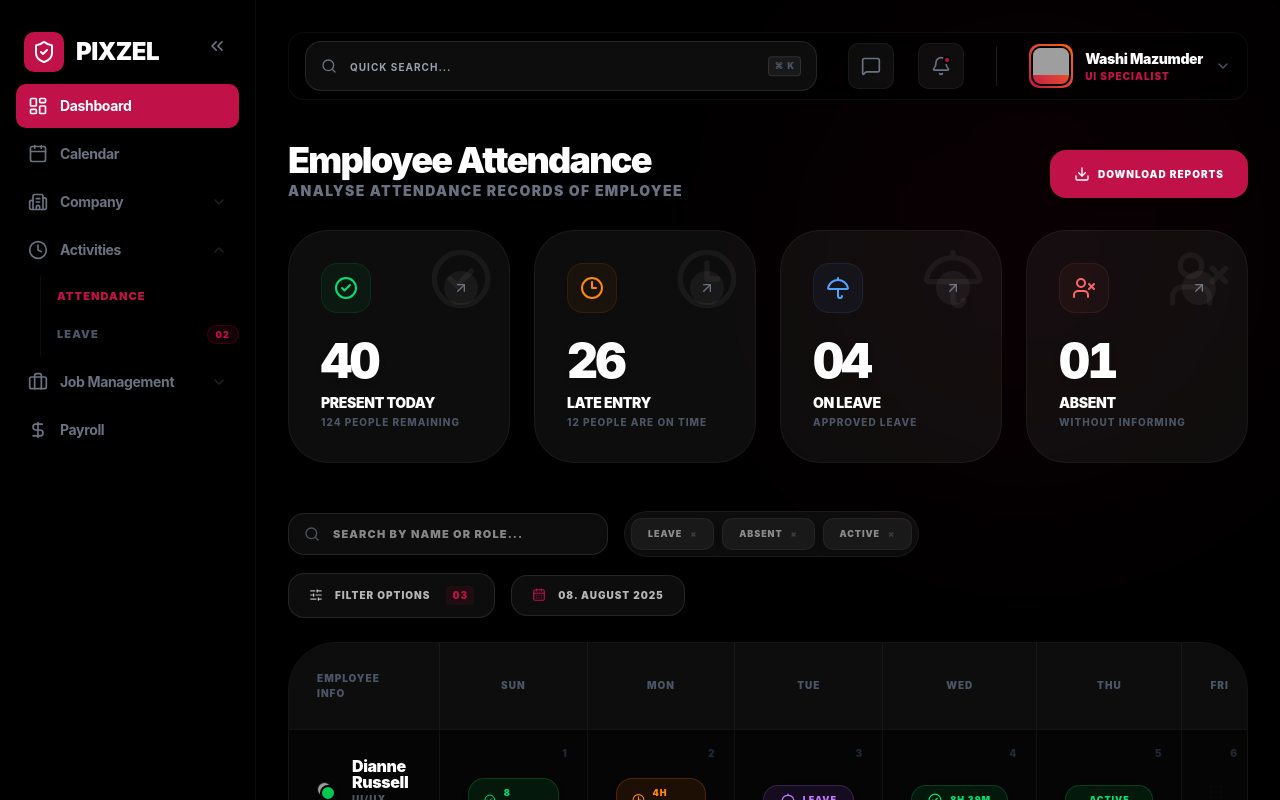
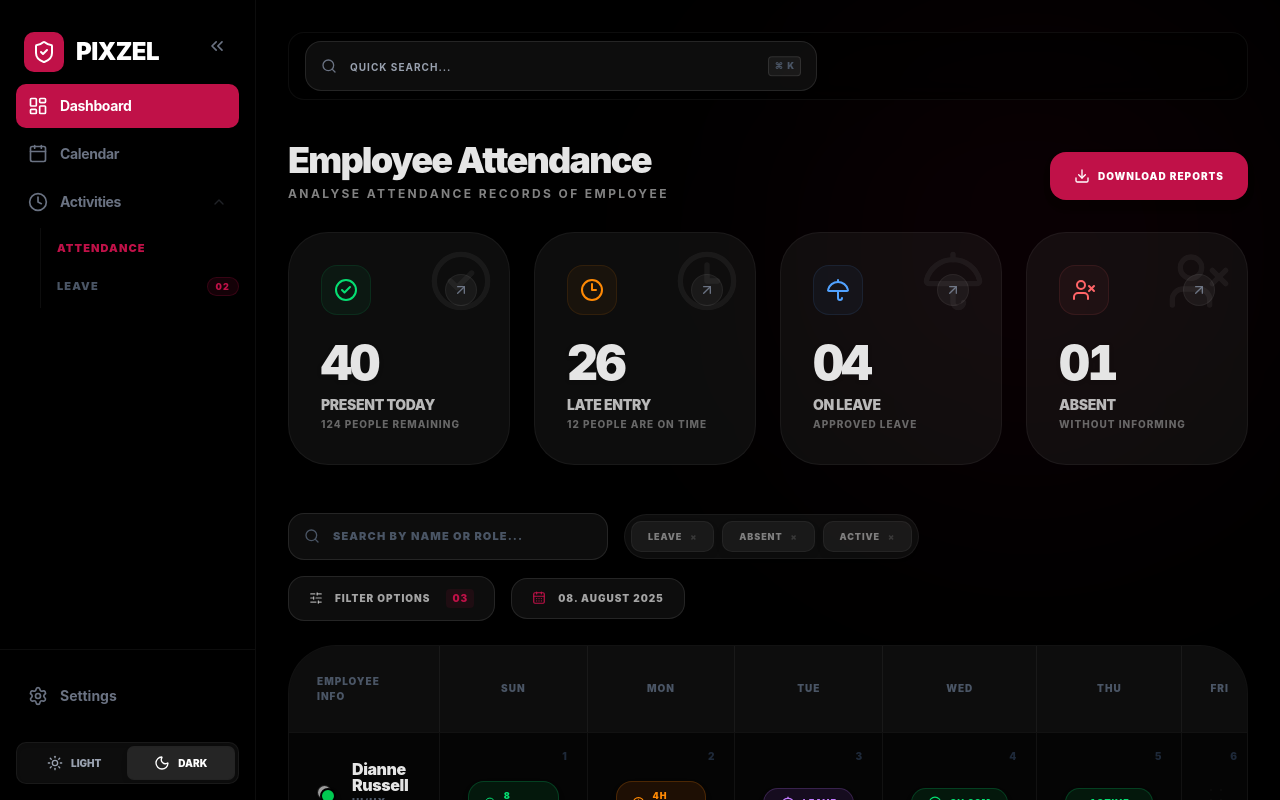
Before and after one commit to anthonyc-dev/pixzel-digital-attendance-with-advance-features, a Next.js app: page /employee/employeeDashboard in a window 1280 px wide. Shown: the top 800 px of the page. Built offline with nearby package versions, Linux system fonts and the light colour scheme; grey boxes are pictures that could not be loaded.

Commit message:
ga modify sa mga changes

```diff
--- a/app/employee/employeeDashboard/page.tsx
+++ b/app/employee/employeeDashboard/page.tsx
@@ -65,15 +65,15 @@ const employees = [
 const EmployeeDashboard = () => {
     return (
         <Layout>
-            <div className="flex flex-col gap-8 w-full max-w-7xl animate-in fade-in slide-in-from-bottom duration-700">
+            <div className="flex flex-col gap-8 w-full max-w-7xl animate-in fade-in duration-500 ease-out pb-10">
 
                 {/* Page Title */}
                 <header className="flex items-end justify-between">
-                    <div className="space-y-1">
-                        <h1 className="text-4xl font-black tracking-tighter text-white">Employee Attendance</h1>
-                        <p className="text-gray-500 text-sm font-black uppercase tracking-widest leading-none">Analyse attendance records of employee</p>
+                    <div className="space-y-2">
+                        <h1 className="text-4xl font-black tracking-tighter text-foreground">Employee Attendance</h1>
+                        <p className="text-muted-foreground text-xs font-bold uppercase tracking-[0.2em] leading-none opacity-80">Analyse attendance records of employee</p>
                     </div>
-                    <button className="flex items-center gap-2 px-6 py-4 bg-secondary text-white rounded-2xl font-black uppercase tracking-widest text-[10px] shadow-2xl shadow-secondary/30 hover:scale-[1.03] active:scale-[0.97] transition-all">
+                    <button className="flex items-center gap-2 px-6 py-4 bg-secondary text-white rounded-2xl font-black uppercase tracking-widest text-[10px] shadow-xl shadow-secondary/20 hover:scale-[1.03] active:scale-[0.97] transition-all">
                         <Download className="w-4 h-4" />
                         <span>Download Reports</span>
                     </button>
@@ -82,8 +82,11 @@ const EmployeeDashboard = () => {
                 {/* Stats Grid */}
                 <section className="grid grid-cols-1 sm:grid-cols-2 lg:grid-cols-4 gap-6">
                     {stats.map((stat) => (
-                        <div key={stat.title} className={cn("p-8 bg-white/5 border border-white/5 rounded-[2.5rem] hover:border-white/10 hover:bg-white/[0.08] hover:shadow-2xl hover:shadow-black transition-all group flex flex-col gap-6 relative overflow-hidden")}>
-                            <div className="absolute top-0 right-0 p-4 opacity-5 group-hover:opacity-10 transition-opacity">
+                        <div key={stat.title} className={cn(
+                            "p-8 rounded-[2.5rem] transition-all group flex flex-col gap-6 relative overflow-hidden",
+                            "bg-white dark:bg-white/5 border border-gray-100 dark:border-white/5 shadow-sm hover:shadow-xl dark:shadow-none dark:hover:bg-white/[0.08]"
+                        )}>
+                            <div className="absolute top-0 right-0 p-4 opacity-[0.03] group-hover:opacity-[0.08] dark:opacity-5 dark:group-hover:opacity-10 transition-opacity">
                                 <stat.icon className="w-16 h-16" />
                             </div>
 
@@ -91,14 +94,14 @@ const EmployeeDashboard = () => {
                                 <div className={cn("p-3 rounded-2xl", stat.bgColor, stat.borderColor, "border")}>
                                     <stat.icon className={cn("w-6 h-6", stat.iconColor)} />
                                 </div>
-                                <div className="w-8 h-8 rounded-full bg-white/5 flex items-center justify-center text-gray-500 hover:text-white transition-colors cursor-pointer ring-1 ring-white/5">
+                                <div className="w-8 h-8 rounded-full bg-gray-50 dark:bg-white/5 flex items-center justify-center text-gray-400 dark:text-gray-500 hover:text-black dark:hover:text-white transition-colors cursor-pointer border border-gray-100 dark:border-white/5">
                                     <ArrowUpRight className="w-4 h-4" />
                                 </div>
                             </div>
                             <div className="z-10 relative">
-                                <div className="text-5xl font-black text-white mb-2 tracking-tighter tabular-nums drop-shadow-md">{stat.value}</div>
-                                <div className="text-sm font-black text-white group-hover:text-secondary transition-colors tracking-tight uppercase">{stat.title}</div>
-                                <div className="text-[10px] text-gray-600 font-extrabold uppercase tracking-widest mt-0.5">{stat.sub}</div>
+                                <div className="text-5xl font-black text-foreground mb-2 tracking-tighter tabular-nums drop-shadow-sm">{stat.value}</div>
+                                <div className="text-sm font-black text-foreground/80 group-hover:text-secondary transition-colors tracking-tight uppercase">{stat.title}</div>
+                                <div className="text-[10px] text-muted-foreground/60 font-extrabold uppercase tracking-widest mt-0.5">{stat.sub}</div>
                             </div>
                         </div>
                     ))}
@@ -110,16 +113,16 @@ const EmployeeDashboard = () => {
                     <div className="flex flex-wrap items-center justify-between gap-4">
                         <div className="flex items-center gap-4">
                             <div className="relative group">
-                                <Search className="absolute left-4 top-1/2 -translate-y-1/2 w-4 h-4 text-gray-600" />
+                                <Search className="absolute left-4 top-1/2 -translate-y-1/2 w-4 h-4 text-gray-400 dark:text-gray-600" />
                                 <input
                                     type="text"
                                     placeholder="Search by name or role..."
-                                    className="bg-white/5 border border-white/10 rounded-2xl py-3 pl-11 pr-5 text-[11px] uppercase tracking-widest font-black text-white focus:ring-1 focus:ring-secondary/40 focus:border-secondary/40 transition-all w-80 shadow-inner"
+                                    className="bg-white dark:bg-white/5 border border-gray-200 dark:border-white/10 rounded-2xl py-3.5 pl-11 pr-5 text-[11px] uppercase tracking-widest font-black text-foreground placeholder:text-gray-400 dark:placeholder:text-gray-600 focus:ring-2 focus:ring-secondary/20 focus:border-secondary/40 transition-all w-80 shadow-sm"
                                 />
                             </div>
-                            <div className="flex items-center gap-2 p-1.5 bg-white/5 border border-white/5 rounded-[1.5rem]">
+                            <div className="flex items-center gap-2 p-1.5 bg-gray-50 dark:bg-white/5 border border-gray-100 dark:border-white/5 rounded-[1.5rem]">
                                 {['Leave', 'Absent', 'Active'].map(f => (
-                                    <span key={f} className="px-4 py-2 bg-white/5 text-[9px] font-black text-white/50 uppercase tracking-widest rounded-xl shadow-sm border border-white/5 flex items-center gap-2 hover:bg-white/[0.08] hover:text-white cursor-pointer transition-all">
+                                    <span key={f} className="px-4 py-2 bg-white dark:bg-white/5 text-[9px] font-black text-foreground/50 uppercase tracking-widest rounded-xl shadow-sm border border-gray-100 dark:border-white/5 flex items-center gap-2 hover:bg-gray-100 dark:hover:bg-white/[0.08] hover:text-foreground cursor-pointer transition-all">
                                         {f} <span className="opacity-30">×</span>
                                     </span>
                                 ))}
@@ -127,11 +130,11 @@ const EmployeeDashboard = () => {
                         </div>
 
                         <div className="flex items-center gap-4">
-                            <button className="flex items-center gap-3 px-5 py-3 bg-white/5 border border-white/10 rounded-2xl text-[10px] font-black uppercase tracking-widest text-white/70 hover:bg-white/10 hover:text-white hover:border-white/20 transition-all shadow-xl group">
+                            <button className="flex items-center gap-3 px-5 py-3 bg-white dark:bg-white/5 border border-gray-200 dark:border-white/10 rounded-2xl text-[10px] font-black uppercase tracking-widest text-foreground/70 hover:bg-gray-50 dark:hover:bg-white/10 hover:text-foreground transition-all shadow-sm group">
                                 <SlidersHorizontal className="w-3.5 h-3.5 group-hover:rotate-180 transition-transform duration-500" />
                                 Filter Options <span className="text-secondary ml-1 bg-secondary/10 px-1.5 py-0.5 rounded">03</span>
                             </button>
-                            <button className="flex items-center gap-3 px-5 py-3 bg-white/5 border border-white/10 rounded-2xl text-[10px] font-black uppercase tracking-widest text-white/70 hover:bg-white/10 hover:text-white hover:border-white/20 transition-all shadow-xl">
+                            <button className="flex items-center gap-3 px-5 py-3 bg-white dark:bg-white/5 border border-gray-200 dark:border-white/10 rounded-2xl text-[10px] font-black uppercase tracking-widest text-foreground/70 hover:bg-gray-50 dark:hover:bg-white/10 hover:text-foreground transition-all shadow-sm">
                                 <CalendarDays className="w-3.5 h-3.5 text-secondary" />
                                 08. August 2025
                             </button>
@@ -139,41 +142,41 @@ const EmployeeDashboard = () => {
                     </div>
 
                     {/* Attendance Table Panel */}
-                    <div className="w-full bg-white/[0.02] border border-white/5 rounded-[3rem] overflow-hidden shadow-2xl backdrop-blur-3xl">
+                    <div className="w-full bg-white dark:bg-white/[0.02] border border-gray-100 dark:border-white/5 rounded-[3rem] overflow-hidden shadow-xl dark:shadow-2xl">
                         <table className="w-full text-left border-collapse">
                             <thead>
-                                <tr className="bg-white/[0.03] border-b border-white/5">
-                                    <th className="p-7 text-[10px] font-black uppercase tracking-widest text-gray-600 w-80">Employee Info</th>
+                                <tr className="bg-gray-50 dark:bg-white/[0.03] border-b border-gray-100 dark:border-white/5">
+                                    <th className="p-7 text-[10px] font-black uppercase tracking-widest text-gray-400 dark:text-gray-600 w-80">Employee Info</th>
                                     {['Sun', 'Mon', 'Tue', 'Wed', 'Thu', 'Fri', 'Sat'].map(day => (
-                                        <th key={day} className="p-7 text-[10px] font-black uppercase tracking-widest text-gray-600 border-l border-white/5 text-center">{day}</th>
+                                        <th key={day} className="p-7 text-[10px] font-black uppercase tracking-widest text-gray-400 dark:text-gray-600 border-l border-gray-100 dark:border-white/5 text-center">{day}</th>
                                     ))}
                                 </tr>
                             </thead>
-                            <tbody className="divide-y divide-white/5">
+                            <tbody className="divide-y divide-gray-100 dark:divide-white/5">
                                 {employees.map((emp, i) => (
-                                    <tr key={emp.name} className="group hover:bg-white/[0.03] transition-all">
+                                    <tr key={emp.name} className="group hover:bg-gray-50 dark:hover:bg-white/[0.03] transition-all">
                                         <td className="p-7">
                                             <div className="flex items-center gap-5">
                                                 <div className="relative">
-                                                    <Image src={emp.avatar} alt={emp.name} width={50} height={50} className="rounded-2xl grayscale group-hover:grayscale-0 transition-all duration-500 border border-white/10 shadow-lg group-hover:shadow-secondary/20" />
-                                                    <div className="absolute -bottom-1 -right-1 w-4 h-4 bg-green-500 border-2 border-black rounded-full shadow-sm" />
+                                                    <Image src={emp.avatar} alt={emp.name} width={50} height={50} className="rounded-2xl grayscale group-hover:grayscale-0 transition-all duration-500 border border-gray-100 dark:border-white/10 shadow-lg group-hover:shadow-secondary/20" />
+                                                    <div className="absolute -bottom-1 -right-1 w-4 h-4 bg-green-500 border-2 border-white dark:border-black rounded-full shadow-sm" />
                                                 </div>
                                                 <div className="flex flex-col gap-0.5">
-                                                    <span className="text-base font-black text-white leading-none tracking-tight group-hover:text-secondary transition-colors">{emp.name}</span>
-                                                    <span className="text-[10px] font-black text-gray-600 uppercase tracking-widest">{emp.role}</span>
+                                                    <span className="text-base font-black text-foreground leading-none tracking-tight group-hover:text-secondary transition-colors">{emp.name}</span>
+                                                    <span className="text-[10px] font-black text-gray-400 dark:text-gray-600 uppercase tracking-widest">{emp.role}</span>
                                                 </div>
                                             </div>
                                         </td>
                                         {emp.attendance.map((att, j) => (
-                                            <td key={j} className="p-7 border-l border-white/5 relative group/cell">
-                                                <span className="absolute top-4 right-5 text-[10px] font-black text-gray-800 group-hover/cell:text-gray-600 transition-colors">{1 + j + (i * 2) % 31}</span>
+                                            <td key={j} className="p-7 border-l border-gray-100 dark:border-white/5 relative group/cell">
+                                                <span className="absolute top-4 right-5 text-[10px] font-black text-gray-200 dark:text-gray-800 group-hover/cell:text-gray-400 dark:group-hover/cell:text-gray-600 transition-colors">{1 + j + (i * 2) % 31}</span>
                                                 {att.status !== 'empty' ? (
                                                     <div className={cn(
                                                         "mt-5 mx-auto flex items-center justify-center gap-2 px-4 py-2 rounded-2xl text-[9px] font-black uppercase tracking-widest transition-all shadow-sm ring-1 ring-inset",
-                                                        att.status === 'active' && "bg-green-500/10 text-green-400 ring-green-400/20",
-                                                        att.status === 'late' && "bg-orange-500/10 text-orange-400 ring-orange-400/20",
-                                                        att.status === 'leave' && "bg-purple-500/10 text-purple-400 ring-purple-400/20",
-                                                        att.status === 'absent' && "bg-red-500/10 text-red-400 ring-red-400/20"
+                                                        att.status === 'active' && "bg-green-500/10 text-green-600 dark:text-green-400 ring-green-600/20 dark:ring-green-400/20",
+                                                        att.status === 'late' && "bg-orange-500/10 text-orange-600 dark:text-orange-400 ring-orange-600/20 dark:ring-orange-400/20",
+                                                        att.status === 'leave' && "bg-purple-500/10 text-purple-600 dark:text-purple-400 ring-purple-600/20 dark:ring-purple-400/20",
+                                                        att.status === 'absent' && "bg-red-500/10 text-red-600 dark:text-red-400 ring-red-600/20 dark:ring-red-400/20"
                                                     )}>
                                                         {att.icon === 'check' && <CheckCircle2 className="w-3.5 h-3.5" />}
                                                         {att.icon === 'clock' && <Clock3 className="w-3.5 h-3.5" />}
@@ -182,7 +185,7 @@ const EmployeeDashboard = () => {
                                                         {att.hours}
                                                     </div>
                                                 ) : (
-                                                    <div className="mt-5 h-[28px] w-full bg-[radial-gradient(circle_at_1px_1px,_rgba(255,255,255,0.02)_1px,_transparent_0)] bg-[size:10px_10px]" />
+                                                    <div className="mt-5 h-[28px] w-full bg-[radial-gradient(circle_at_1px_1px,_rgba(0,0,0,0.05)_1px,_transparent_0)] dark:bg-[radial-gradient(circle_at_1px_1px,_rgba(255,255,255,0.02)_1px,_transparent_0)] bg-[size:10px_10px]" />
                                                 )}
                                             </td>
                                         ))}
--- a/app/employee/employeeHome/page.tsx
+++ b/app/employee/employeeHome/page.tsx
@@ -39,7 +39,7 @@ const weeks: { id: string; date: string; events: CalendarEvent[] }[] = [
 const EmployeeHome = () => {
   return (
     <Layout>
-      <div className="flex flex-col gap-8 w-full max-w-7xl animate-in fade-in slide-in-from-bottom duration-700">
+      <div className="flex flex-col gap-8 w-full max-w-7xl animate-in fade-in duration-500 ease-out">
 
         {/* Top Controls Palette */}
         <div className="flex flex-wrap items-center justify-between gap-6">
--- a/app/layout.tsx
+++ b/app/layout.tsx
@@ -25,9 +25,10 @@ export default function RootLayout({
   return (
     <html
       lang="en"
-      className={`${geistSans.variable} ${geistMono.variable} h-full antialiased`}
+      className={`${geistSans.variable} ${geistMono.variable} h-full antialiased dark`}
+      style={{ colorScheme: 'dark' }}
     >
-      <body className="min-h-full flex flex-col">{children}</body>
+      <body className="min-h-full flex flex-col bg-black text-white">{children}</body>
     </html>
   );
 }
--- a/components/AppSidebar.tsx
+++ b/components/AppSidebar.tsx
@@ -4,18 +4,11 @@ import React, { useState, useEffect } from 'react';
 import Link from 'next/link';
 import { usePathname, useRouter } from 'next/navigation';
 import {
-  BarChart3,
   Calendar,
-  Building2,
   Clock,
-  Briefcase,
-  DollarSign,
   Settings,
-  PlusCircle,
-  ChevronRight,
   ChevronDown,
   LayoutDashboard,
-  LogOut,
   Moon,
   Sun,
   ShieldCheck,
@@ -35,7 +28,6 @@ interface NavItem {
 const sidebarItems: NavItem[] = [
   { name: 'Dashboard', icon: LayoutDashboard, href: '/employee/employeeDashboard' },
   { name: 'Calendar', icon: Calendar, href: '/employee/employeeHome' },
-  { name: 'Company', icon: Building2, href: '#', hasSub: true, subItems: [{ name: 'Profile', href: '#' }, { name: 'Team', href: '#' }] },
   {
     name: 'Activities',
     icon: Clock,
@@ -46,13 +38,10 @@ const sidebarItems: NavItem[] = [
       { name: 'Leave', href: '#', badge: '02' }
     ]
   },
-  { name: 'Job Management', icon: Briefcase, href: '#', hasSub: true, subItems: [{ name: 'Openings', href: '#' }] },
-  { name: 'Payroll', icon: DollarSign, href: '#' },
 ];
 
 const bottomItems = [
   { name: 'Settings', icon: Settings, href: '#' },
-  { name: 'Integration', icon: PlusCircle, href: '#' },
 ];
 
 const AppSidebar = ({ isCollapsed, setIsCollapsed }: { isCollapsed: boolean, setIsCollapsed: (v: boolean) => void }) => {
@@ -91,7 +80,7 @@ const AppSidebar = ({ isCollapsed, setIsCollapsed }: { isCollapsed: boolean, set
 
   return (
     <aside className={cn(
-      "min-h-screen bg-white dark:bg-black border-r border-gray-100 dark:border-white/5 flex flex-col transition-all duration-500 ease-in-out relative font-sans overflow-visible",
+      "h-screen bg-white dark:bg-black border-r border-gray-100 dark:border-white/5 flex flex-col transition-all duration-500 ease-in-out relative font-sans overflow-hidden",
       isCollapsed ? "w-20" : "w-64"
     )}>
 
@@ -127,7 +116,7 @@ const AppSidebar = ({ isCollapsed, setIsCollapsed }: { isCollapsed: boolean, set
       </div>
 
       {/* Main Navigation */}
-      <nav className="flex-1 space-y-1 px-4 overflow-y-auto no-scrollbar">
+      <nav className="flex-1 min-h-0 space-y-1 px-4 overflow-y-auto no-scrollbar">
         {sidebarItems.map((item) => {
           const isMenuOpen = openMenus.includes(item.name);
           const isActive = pathname === item.href;
@@ -193,7 +182,7 @@ const AppSidebar = ({ isCollapsed, setIsCollapsed }: { isCollapsed: boolean, set
       </nav>
 
       {/* Bottom Section */}
-      <div className={cn("mt-auto space-y-6 p-4 pt-6 border-t border-gray-100 dark:border-white/5", isCollapsed && "px-0 items-center")}>
+      <div className={cn("mt-auto shrink-0 space-y-6 p-4 pt-6 border-t border-gray-100 dark:border-white/5 bg-white dark:bg-black", isCollapsed && "px-0 items-center")}>
         <div className="space-y-1">
           {bottomItems.map((item) => (
             <button key={item.name} className={cn("w-full flex items-center gap-3 p-3 text-sm font-bold text-gray-400 dark:text-gray-500 hover:text-primary dark:hover:text-white transition-all rounded-xl", isCollapsed && "justify-center px-0")}>
--- a/components/Layout.tsx
+++ b/components/Layout.tsx
@@ -10,11 +10,11 @@ const Layout = ({ children }: { children: React.ReactNode }) => {
   const [isCollapsed, setIsCollapsed] = useState(false);
 
   return (
-    <div className="flex bg-white dark:bg-black min-h-screen text-primary dark:text-white font-sans transition-colors duration-500 selection:bg-secondary/40">
+    <div className="flex bg-white dark:bg-black h-screen overflow-hidden text-primary dark:text-white font-sans transition-colors duration-500 selection:bg-secondary/40">
       <AppSidebar isCollapsed={isCollapsed} setIsCollapsed={setIsCollapsed} />
 
       <main className={cn(
-        "flex-1 flex flex-col p-8 overflow-y-auto relative transition-all duration-500",
+        "flex-1 flex flex-col p-8 overflow-y-auto relative transition-all duration-500 min-h-0",
         isCollapsed ? "ml-0" : "ml-0" // flex-1 handles it, no margin needed
       )}>
         {/* Decorative Background Elements */}
@@ -34,31 +34,6 @@ const Layout = ({ children }: { children: React.ReactNode }) => {
               className="w-full bg-gray-50 dark:bg-white/5 border border-gray-200 dark:border-white/10 rounded-2xl py-3.5 pl-11 pr-4 focus:outline-none focus:ring-2 focus:ring-secondary/20 focus:border-secondary/40 transition-all text-sm font-bold text-primary dark:text-white placeholder:text-gray-400 placeholder:uppercase placeholder:tracking-widest placeholder:text-[10px]"
             />
           </div>
-
-          <div className="flex items-center gap-6 ml-6">
-            <button className="p-3 bg-gray-50 dark:bg-white/5 text-gray-500 border border-gray-100 dark:border-white/5 rounded-xl hover:bg-gray-100 dark:hover:bg-white/10 hover:text-primary dark:hover:text-white transition-all shadow-sm group">
-              <MessageSquare className="w-5 h-5 group-hover:scale-110 transition-transform" />
-            </button>
-            <button className="relative p-3 bg-gray-50 dark:bg-white/5 text-gray-500 border border-gray-100 dark:border-white/5 rounded-xl hover:bg-gray-100 dark:hover:bg-white/10 hover:text-primary dark:hover:text-white transition-all shadow-sm group">
-              <Bell className="w-5 h-5 group-hover:shake transition-transform" />
-              <div className="absolute top-3 right-3 w-2 h-2 bg-secondary rounded-full border-2 border-white dark:border-black shadow-sm" />
-            </button>
-
-            <div className="h-10 w-[1px] bg-gray-100 dark:bg-white/10 mx-2" />
-
-            <div className="flex items-center gap-3 cursor-pointer group">
-              <div className="p-0.5 bg-gradient-to-tr from-secondary to-orange-500 rounded-xl shadow-md">
-                <div className="w-10 h-10 rounded-xl overflow-hidden border-2 border-white dark:border-black">
-                  <Image src="https://ui-avatars.com/api/?name=Washi+Mazumder&background=fdf2f8&color=c01148&bold=true" alt="Avatar" width={40} height={40} />
-                </div>
-              </div>
-              <div className="flex flex-col text-sm">
-                <span className="font-black text-primary dark:text-white tracking-tight">Washi Mazumder</span>
-                <span className="text-[10px] text-secondary font-black uppercase tracking-widest">UI Specialist</span>
-              </div>
-              <ChevronDown className="w-4 h-4 text-gray-400 dark:text-gray-600 group-hover:text-primary dark:group-hover:text-white group-hover:translate-y-0.5 transition-all" />
-            </div>
-          </div>
         </header>
 
         {/* Content Area Rendering */}
```
Also changed, not shown: app/page.tsx (+20 -20 lines).
